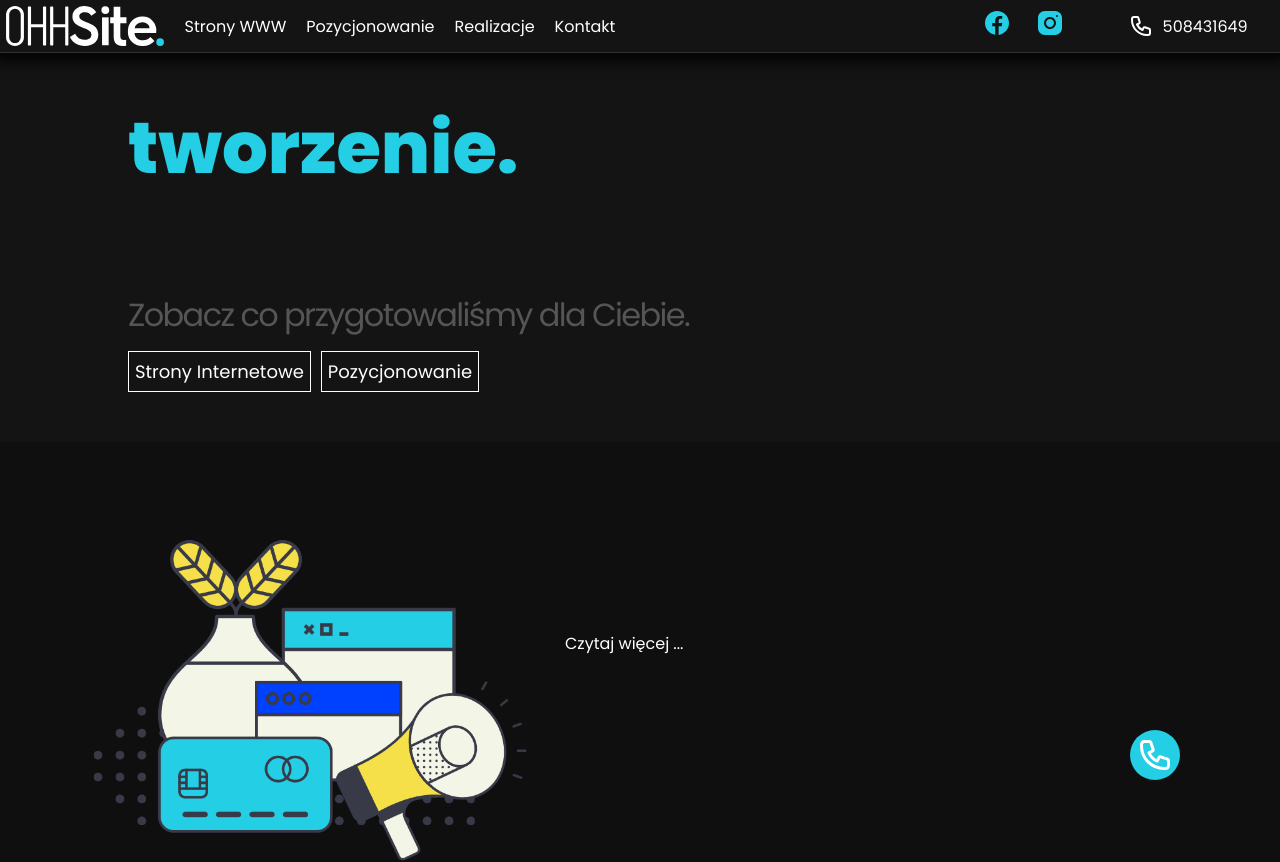
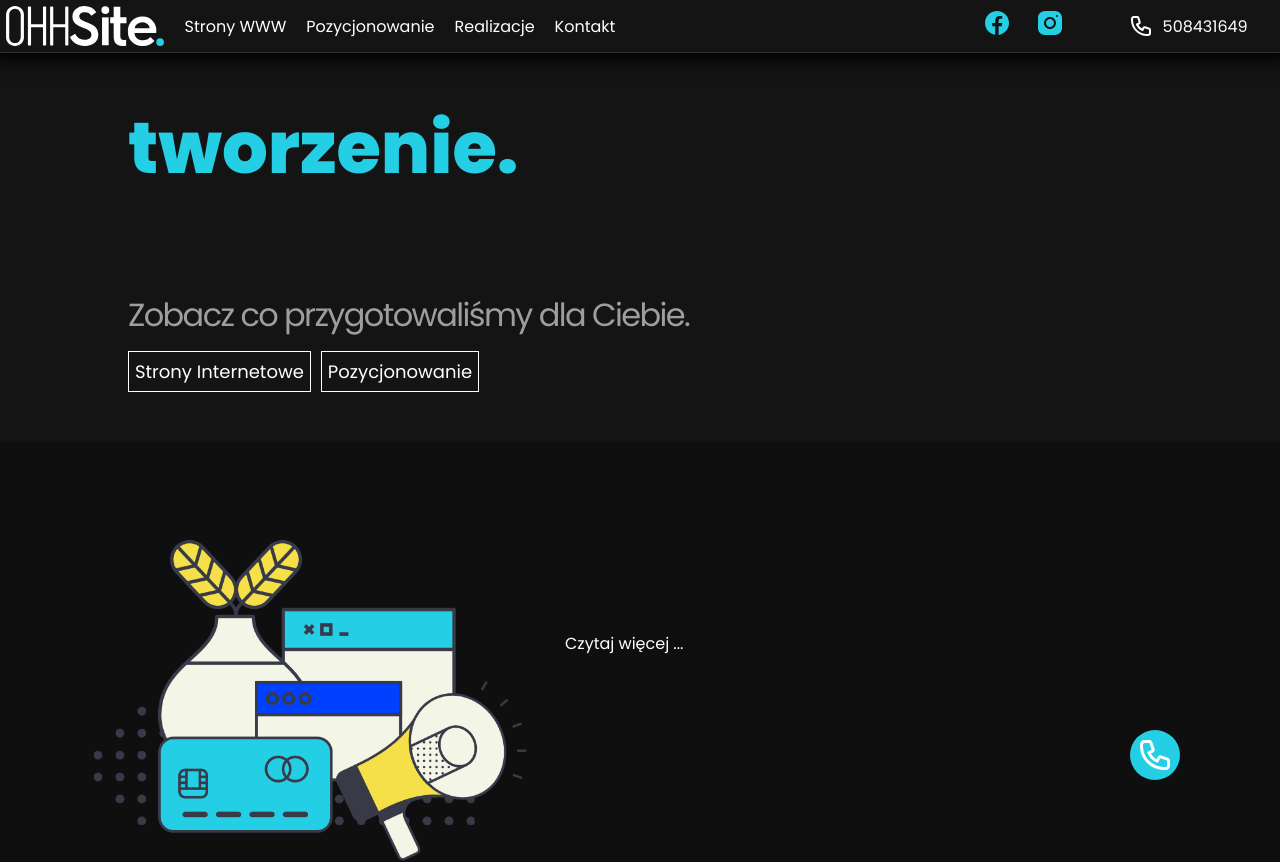
Before and after one commit to Nik0di3m/OhhSite2.0, a Next.js app: page / in a window 1280 px wide. Shown: the top 862 px of the page. Built offline with nearby package versions, Linux system fonts and the light colour scheme; no server answers.

Commit message:
Accesability fix

```diff
--- a/components/contact/PlaneAnimation.js
+++ b/components/contact/PlaneAnimation.js
@@ -31,7 +31,7 @@ const PlaneAnimation = () => {
             transition={{ duration: 0.3 }}
             variants={animationVariants}
         >
-            <img src="images/samolocik.svg" />
+            <img src="images/samolocik.svg" alt="animacja samolotu" />
         </Animation>
     );
 };
--- a/components/hero2/Hero2Elements.js
+++ b/components/hero2/Hero2Elements.js
@@ -25,7 +25,7 @@ export const HeroText = styled.h1`
 export const HeroText2 = styled.div`
     font-size: 32px;
     letter-spacing: -0.1rem;
-    color: #555555;
+    color: #9e9e9e;
     font-weight: 500;
     @media (max-width: 640px){
         font-size: 24px;
```
